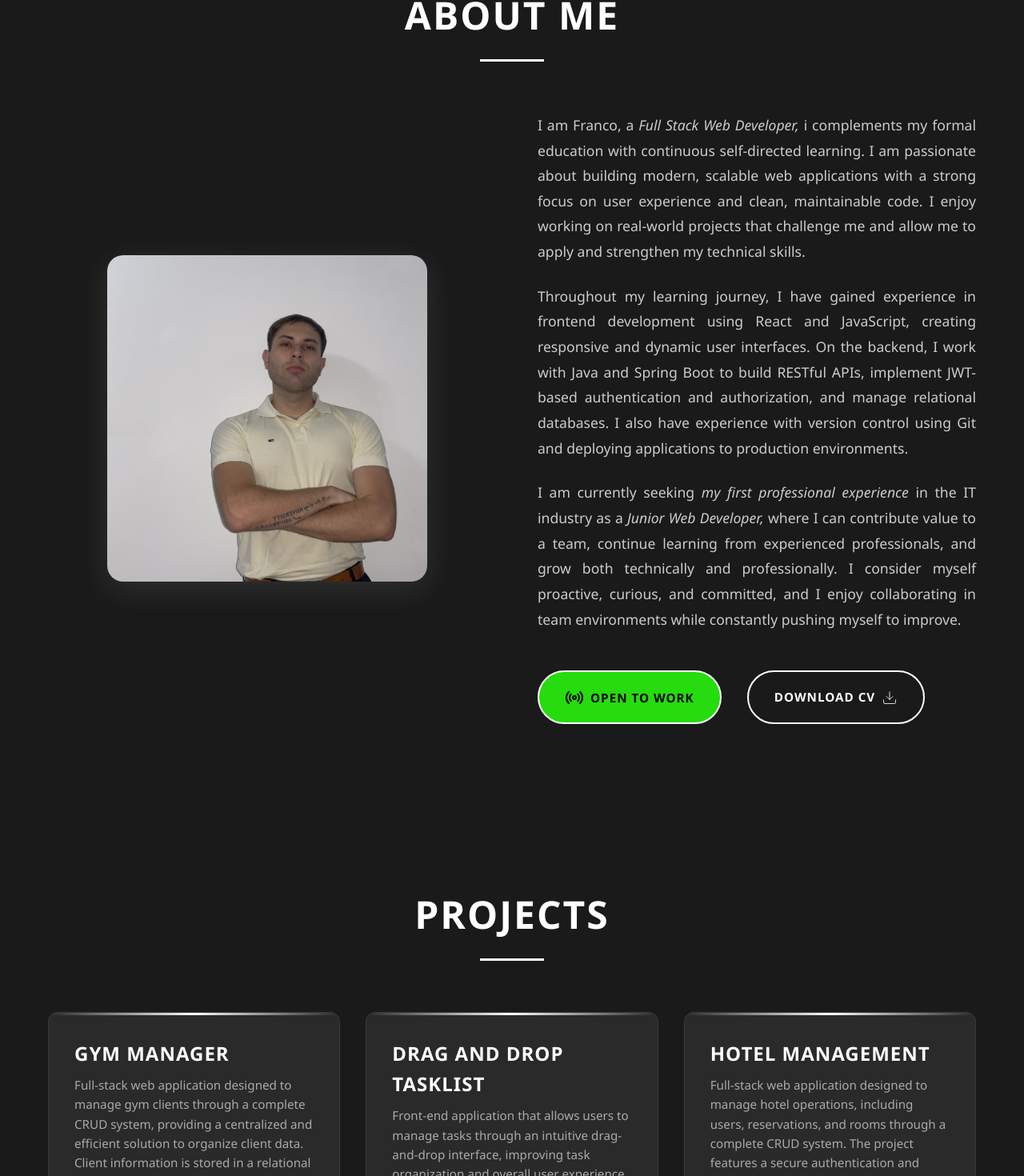
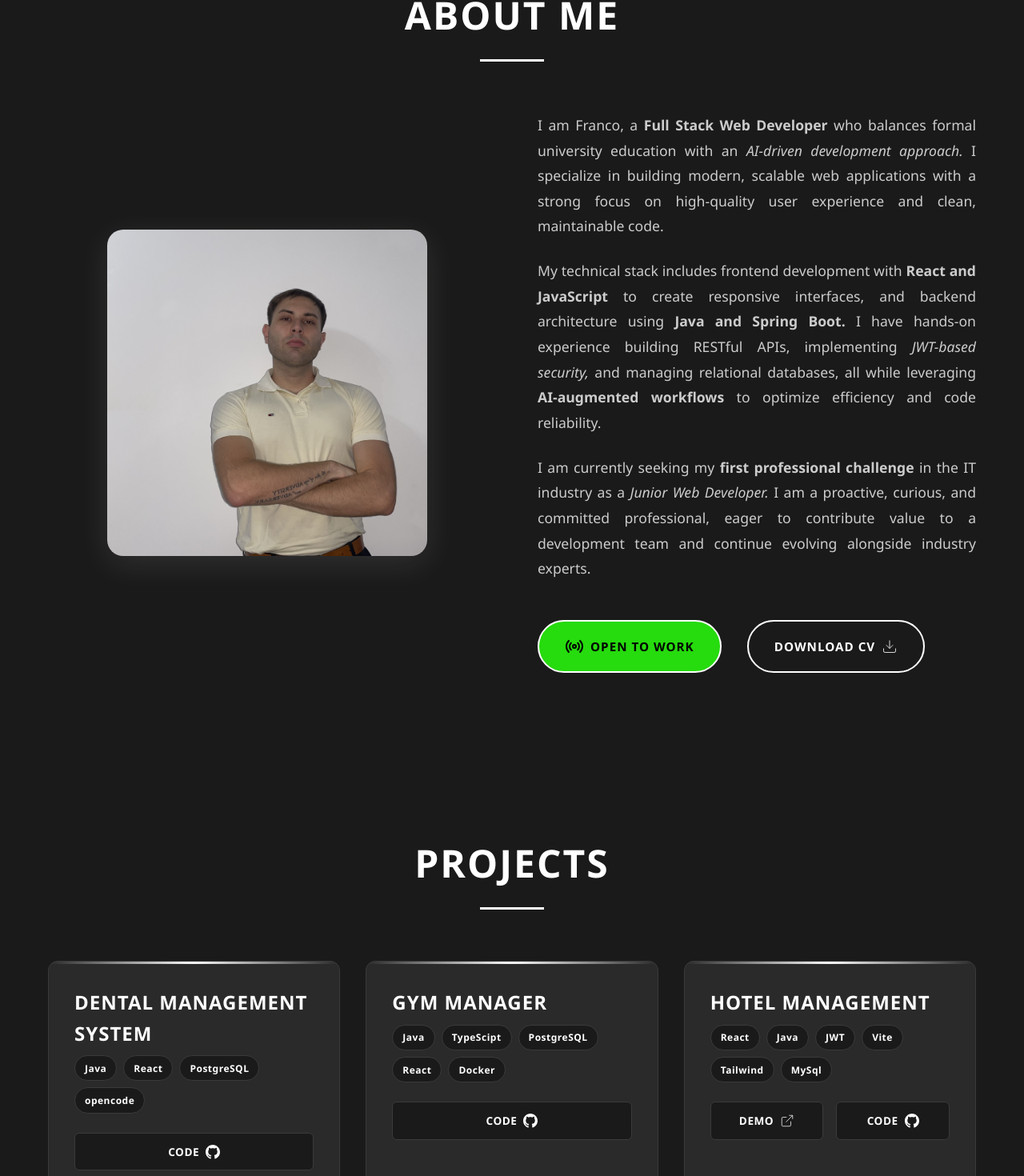
Before and after one commit to FrancoV021/PortfolioApp, a React (Vite) app: page / in a window 1280 px wide. Shown: the part 997-2467 px from the top of the page at 80% size. Built offline with nearby package versions, Linux system fonts and the light colour scheme.

Commit message:
add new project, update skills, and refresh project slider

```diff
--- a/src/components/About.jsx
+++ b/src/components/About.jsx
@@ -18,29 +18,15 @@ export default function About() {
 
           <div className="about-text">
             <p className="about-description">
-              I am Franco, a <i>Full Stack Web Developer,</i> i complements my formal
-              education with continuous self-directed learning. I am passionate about
-              building modern, scalable web applications with a strong focus on user
-              experience and clean, maintainable code. I enjoy working on real-world
-              projects that challenge me and allow me to apply and strengthen my
-              technical skills.
+              I am Franco, a <b>Full Stack Web Developer</b> who balances formal university education with an <i>AI-driven development approach.</i> I specialize in building modern, scalable web applications with a strong focus on high-quality user experience and clean, maintainable code.
             </p>
 
             <p className="about-description">
-             Throughout my learning journey, I have gained experience in frontend
-             development using React and JavaScript, creating responsive and dynamic user
-             interfaces. On the backend, I work with Java and Spring Boot to build RESTful
-             APIs, implement JWT-based authentication and authorization, and manage
-             relational databases. I also have experience with version control using Git
-             and deploying applications to production environments.
+              My technical stack includes frontend development with <b>React and JavaScript</b> to create responsive interfaces, and backend architecture using <b>Java and Spring Boot.</b> I have hands-on experience building RESTful APIs, implementing <i>JWT-based security,</i> and managing relational databases, all while leveraging <b>AI-augmented workflows</b> to optimize efficiency and code reliability.
             </p>
 
             <p className="about-description">
-             I am currently seeking <i>my first professional experience</i> in the IT industry as
-             a <i>Junior Web Developer,</i> where I can contribute value to a team, continue
-             learning from experienced professionals, and grow both technically and
-             professionally. I consider myself proactive, curious, and committed, and I enjoy
-             collaborating in team environments while constantly pushing myself to improve.
+              I am currently seeking my <b>first professional challenge</b> in the IT industry as a <i>Junior Web Developer.</i> I am a proactive, curious, and committed professional, eager to contribute value to a development team and continue evolving alongside industry experts.
             </p>
             <div className="about-buttons">
               <a href="https://www.linkedin.com/in/franco-santacatalina-735347244/" target='Linkedin-franco-santacatalina'>
--- a/src/components/FullStack.css
+++ b/src/components/FullStack.css
@@ -36,6 +36,10 @@
   animation: fadeInUp 0.8s ease-out;
   position: relative;
   overflow: hidden;
+}
+
+.ai-skill {
+  margin-top: 1.5rem;
 }
 
 .skill-card::before {
--- a/src/components/FullStack.jsx
+++ b/src/components/FullStack.jsx
@@ -51,6 +51,15 @@ export default function FullStack() {
             </div>
           ))}
         </div>
+
+        <div className="skill-card ai-skill">
+          <h3 className="skill-title">AI Integration</h3>
+          <div className="skill-tags">
+            <span className="skill-tag">OpenCode</span>
+            <span className="skill-tag">Ollama</span>
+            <span className="skill-tag">Cursor</span>
+          </div>
+        </div>
       </div>
     </section>
   );
--- a/src/components/Hero.css
+++ b/src/components/Hero.css
@@ -29,7 +29,7 @@
   font-size: 3.5rem;
   font-weight: 800;
   line-height: 1.2;
-  margin-bottom: 2rem;
+  margin-bottom: 0.5rem;
   color: #ffffff;
   text-shadow: 0 2px 10px rgba(255, 255, 255, 0.1);
 }
--- a/src/components/Hero.jsx
+++ b/src/components/Hero.jsx
@@ -29,7 +29,7 @@ export default function Hero() {
               }}
             />
           </div>
-          <p className="hero-subtitle">FullStack Web Developer.</p>
+          <p className="hero-subtitle">Full Stack & AI Integrator.</p>
         </div>
 
         <div className="hero-background">
--- a/src/components/Navbar.css
+++ b/src/components/Navbar.css
@@ -1,5 +1,6 @@
 .navbar {
-  background-color: #4a4a4a;
+  background-color: rgba(74, 74, 74, 0.88);
+  backdrop-filter: blur(10px);
   padding: 1rem 0;
   position: sticky;
   top: 0;
--- a/src/components/Proyects.jsx
+++ b/src/components/Proyects.jsx
@@ -4,17 +4,17 @@ export default function Projects() {
   const projects = [
     {
       id: 1,
+      title: 'Dental Management System',
+      description: 'Full Stack System for comprehensive dental clinic management, enabling efficient administration of appointments, patient records, and professional staff. Developed with a robust architecture, the project focuses on scalability and providing a seamless user experience for the healthcare sector.This system was built through an AI-Augmented Development workflow, using OpenCode to coordinate specialized multi-agents. I implemented MCP protocols, Skills and local models via Ollama, optimizing clean code generation and the resolution of complex technical challenges throughout the process.',
+      technologies: ['Java', 'React', 'PostgreSQL', 'opencode'],
+      link: 'https://github.com/FrancoV021/dental-app-ai-agents',
+    },
+    {
+      id: 2,
       title: 'Gym Manager',
       description: 'Full-stack web application designed to manage gym clients through a complete CRUD system, providing a centralized and efficient solution to organize client data. Client information is stored in a relational database. The application is fully containerized with Docker, allowing easy setup and deployment across different environments. It follows a clear separation of concerns between front-end and back-end, ensuring scalability and maintainability. This project strengthened my full-stack development skills, including API integration, database management, clean code practices, version control with Git, and working with real-world data flows.',
       technologies: ['Java', 'TypeScipt', 'PostgreSQL', 'React', 'Docker'],
       link: 'https://github.com/FrancoV021/CrudFullstack',
-    },
-    {
-      id: 2,
-      title: 'Drag and Drop TaskList',
-      description: 'Front-end application that allows users to manage tasks through an intuitive drag-and-drop interface, improving task organization and overall user experience. Tasks can be easily reordered by priority or workflow status using interactive UI elements, providing real-time visual feedback. This project focuses on state management, event handling, and component-based architecture in React, ensuring a smooth and maintainable UI. The project helped strengthen my skills in building dynamic user interfaces, implementing JavaScript-driven interactions, and creating clean, responsive layouts with CSS.',
-      technologies: ['React', 'JavaScript','CSS'],
-      link: 'https://github.com/FrancoV021/Proyecto-DragNdrop-'
     },
     {
       id: 3,
--- a/src/components/TechSlider.jsx
+++ b/src/components/TechSlider.jsx
@@ -16,6 +16,8 @@ export default function TechSlider() {
     { id: 7, name: 'Java', image: './slider/tech-java.jpg' },
     { id: 8, name: 'Node.js', image: './slider/tech-node.jpg' },
     { id: 9, name: 'Spring Boot', image: './slider/tech-springboot.jpg' },
+    { id: 10, name: 'opencode', image: './slider/tech-opencode.jpg' },
+    { id: 11, name: 'ollama', image: './slider/tech-ollama.jpg' },
   ];
 
   return (
--- a/src/components/proyects.css
+++ b/src/components/proyects.css
@@ -69,8 +69,17 @@
   color: #aaaaaa;
   font-size: 0.95rem;
   line-height: 1.6;
+  margin: 0;
+  max-height: 0;
+  opacity: 0;
+  overflow: hidden;
+  transition: max-height 0.4s ease, opacity 0.4s ease;
+}
+
+.project-card:hover .project-description {
   margin-bottom: 1.5rem;
-  min-height: 50px;
+  max-height: 240px;
+  opacity: 1;
 }
 
 .project-technologies {
```
Also changed, not shown: public/slider/tech-ollama.jpg (added), public/slider/tech-opencode.jpg (added), src/App.jsx (line endings or trailing spaces).
